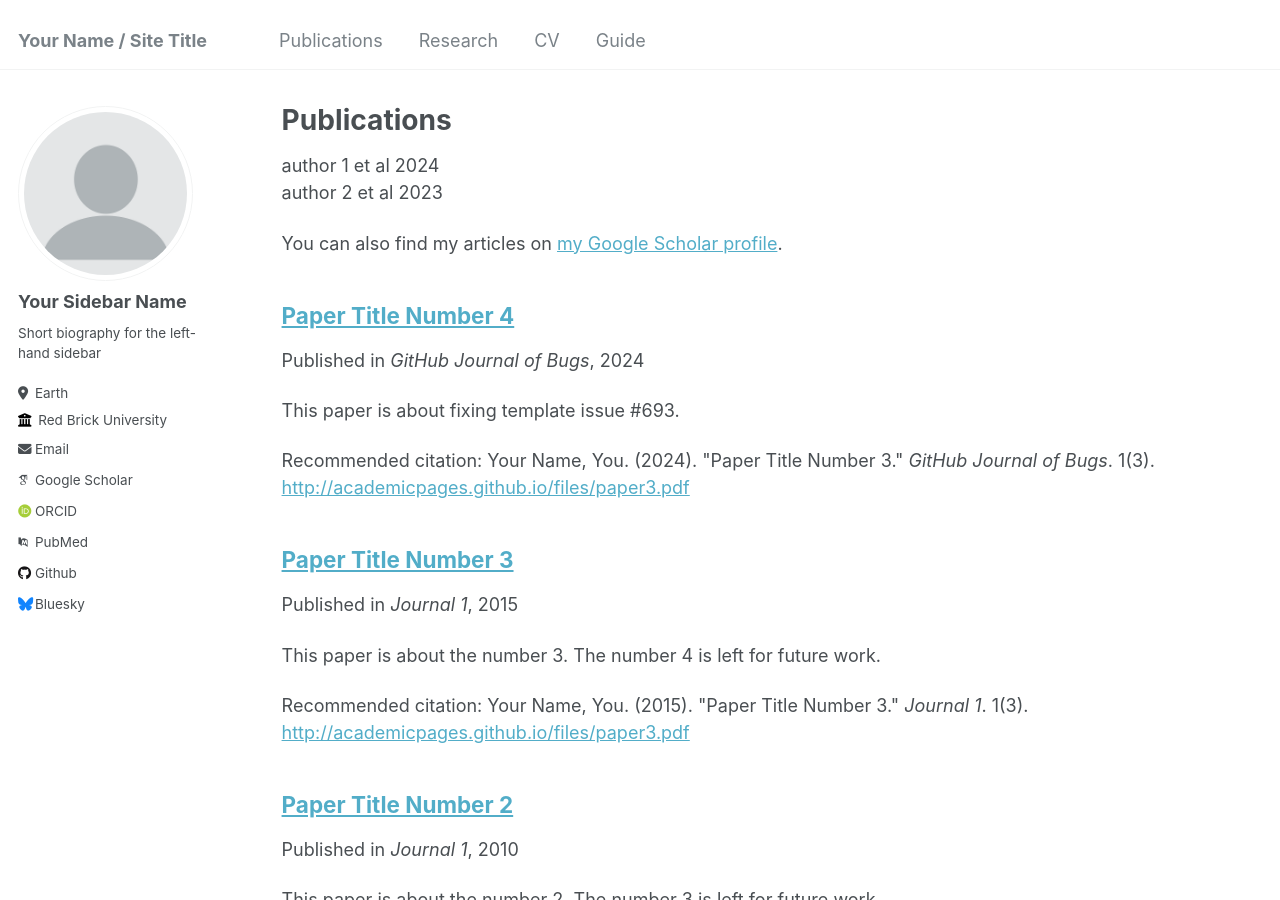
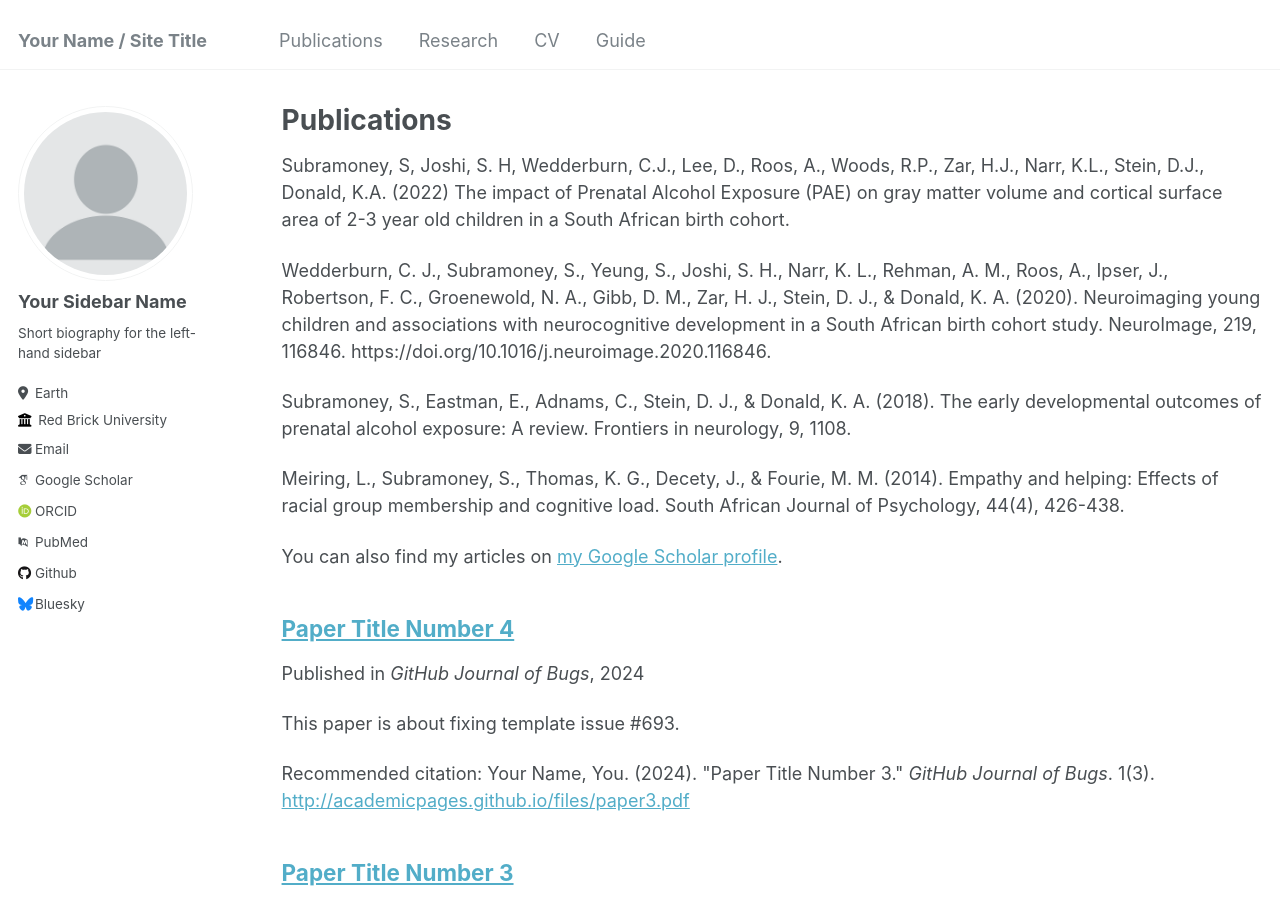
Before and after one commit to Sivenesi/Sivenesi.github.io, a Jekyll site: the page built from _pages/publications.md, in a window 1280 px wide and 900 px high. Built offline with Jekyll 4.4.1, drawn with Linux system fonts in a browser that asks for light colours; some web fonts are replaced.

Commit message:
Update publications.md

```diff
--- a/_pages/publications.md
+++ b/_pages/publications.md
@@ -4,8 +4,14 @@ title: "Publications"
 permalink: /publications/
 author_profile: true
 ---
-author 1 et al 2024
-author 2 et al 2023
+Subramoney, S, Joshi, S. H, Wedderburn, C.J., Lee, D., Roos, A., Woods, R.P., Zar, H.J., Narr, K.L., Stein, D.J., Donald, K.A. (2022) The impact of Prenatal Alcohol Exposure (PAE) on gray matter volume and cortical surface area of 2-3 year old children in a South African birth cohort.
+
+Wedderburn, C. J., Subramoney, S., Yeung, S., Joshi, S. H., Narr, K. L., Rehman, A. M., Roos, A., Ipser, J., Robertson, F. C., Groenewold, N. A., Gibb, D. M., Zar, H. J., Stein, D. J., & Donald, K. A. (2020). Neuroimaging young children and associations with neurocognitive development in a South African birth cohort study. NeuroImage, 219, 116846. https://doi.org/10.1016/j.neuroimage.2020.116846.
+
+Subramoney, S., Eastman, E., Adnams, C., Stein, D. J., & Donald, K. A. (2018). The early developmental outcomes of prenatal alcohol exposure: A review. Frontiers in neurology, 9, 1108.
+
+Meiring, L., Subramoney, S., Thomas, K. G., Decety, J., & Fourie, M. M. (2014). Empathy and helping: Effects of racial group membership and cognitive load. South African Journal of Psychology, 44(4), 426-438.
+
 
 
 {% if site.author.googlescholar %}
```
